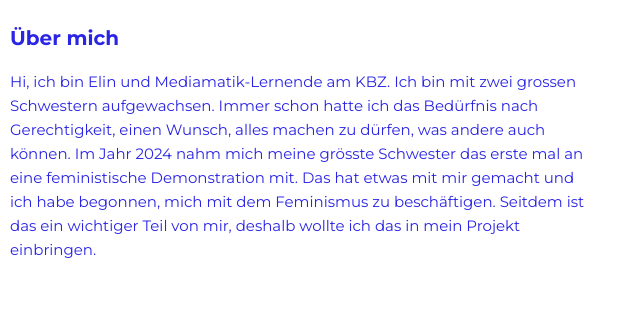
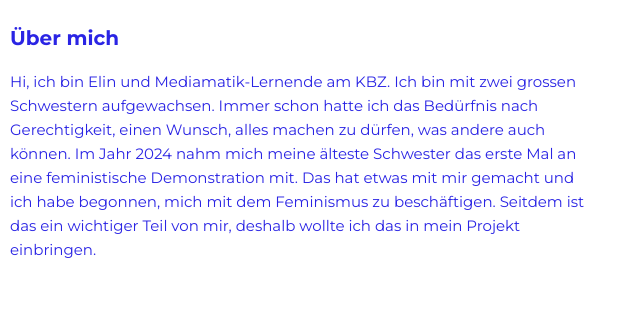
Before and after one commit to elinhaefliger/elinhaefliger.github.io, a plain HTML site: page about.html in a window 1280 px wide. Shown: the part 804-1116 px from the top of the page, 640-1280 px from the left. Drawn offline with Linux system fonts and the light colour scheme.

Commit message:
minor text changes

```diff
--- a/about.html
+++ b/about.html
@@ -41,7 +41,7 @@
     </div>
     <div class="box-text">
         <h2>Über mich</h2>
-        <p class="Fliesstext">Hi, ich bin Elin und Mediamatik-Lernende am KBZ. Ich bin mit zwei grossen Schwestern aufgewachsen. Immer schon hatte ich das Bedürfnis nach Gerechtigkeit, einen Wunsch, alles machen zu dürfen, was andere auch können. Im Jahr 2024 nahm mich meine grösste Schwester das erste mal an eine feministische Demonstration mit. Das hat etwas mit mir gemacht und ich habe begonnen, mich mit dem Feminismus zu beschäftigen. Seitdem ist das ein wichtiger Teil von mir, deshalb wollte ich das in mein Projekt einbringen.</p>
+        <p class="Fliesstext">Hi, ich bin Elin und Mediamatik-Lernende am KBZ. Ich bin mit zwei grossen Schwestern aufgewachsen. Immer schon hatte ich das Bedürfnis nach Gerechtigkeit, einen Wunsch, alles machen zu dürfen, was andere auch können. Im Jahr 2024 nahm mich meine älteste Schwester das erste Mal an eine feministische Demonstration mit. Das hat etwas mit mir gemacht und ich habe begonnen, mich mit dem Feminismus zu beschäftigen. Seitdem ist das ein wichtiger Teil von mir, deshalb wollte ich das in mein Projekt einbringen.</p>
     </div>
 </section>
 
```
